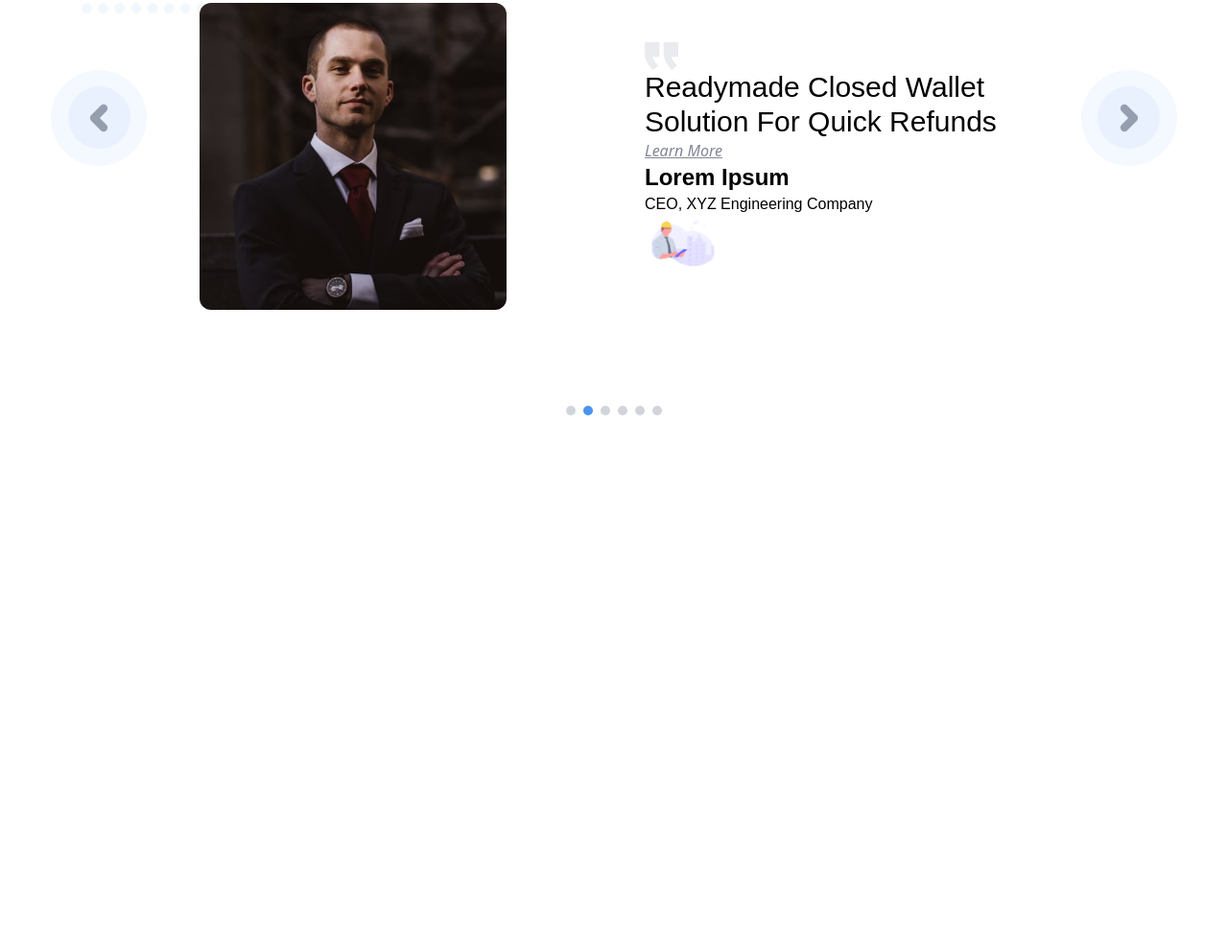
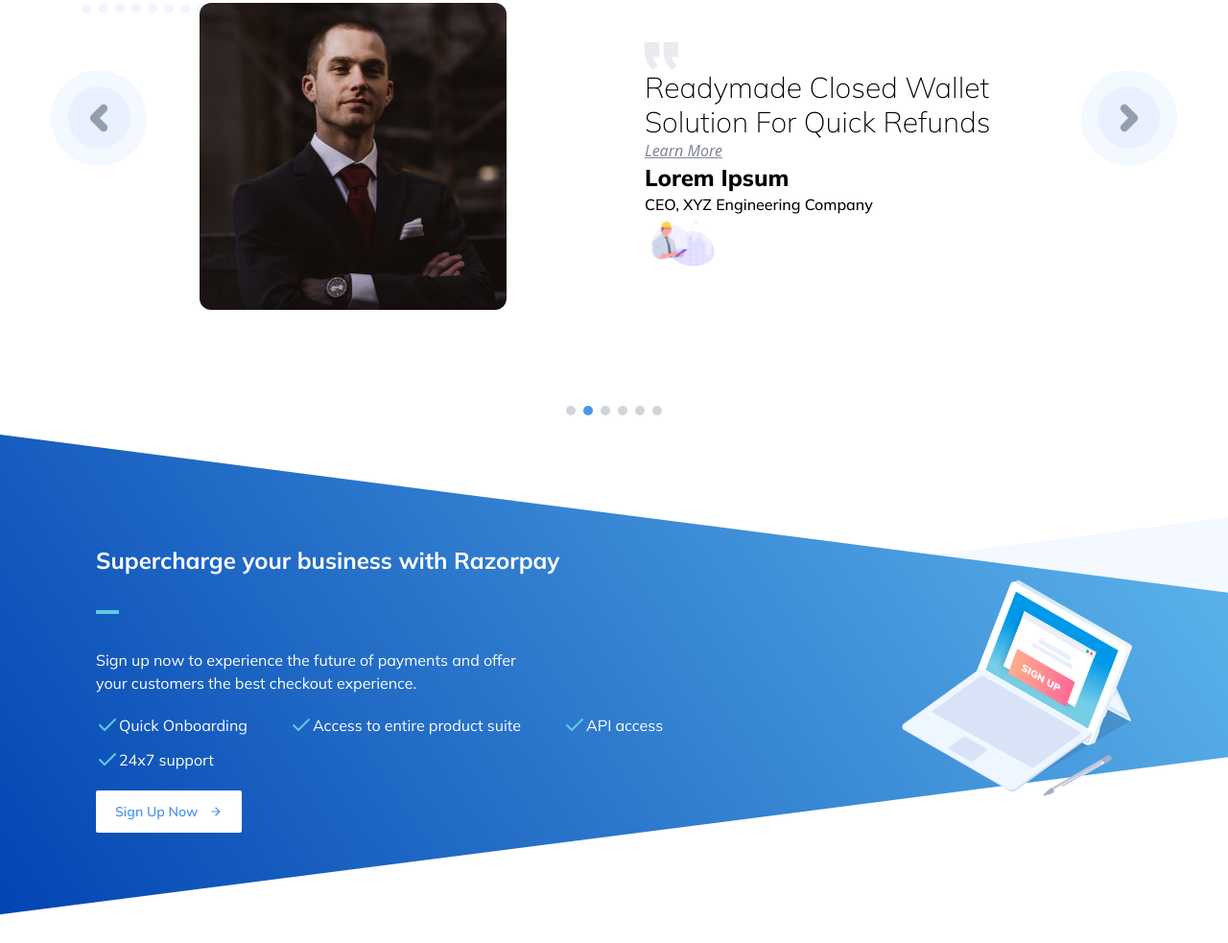
Before and after one commit to deepanshurao2001/CODEHELP-WEB, a website built with Vite: page razorpayclone/index.html in a window 1280 px wide. Shown: the part 6653-7636 px from the top of the page at 96% size. Before the commit the page ends 7106 px from the top, so only its background shows below. Built offline with nearby package versions, Linux system fonts and the light colour scheme.

Commit message:
razorpay done

```diff
--- a/razorpayclone/index.html
+++ b/razorpayclone/index.html
@@ -6,6 +6,9 @@
     <meta name="viewport" content="width=device-width, initial-scale=1.0">
     <script src="https://unpkg.com/feather-icons"></script>
     <title>Razorpay</title>
+    <link rel="preconnect" href="https://fonts.googleapis.com">
+    <link rel="preconnect" href="https://fonts.gstatic.com" crossorigin="">
+    <link href="https://fonts.googleapis.com/css2?family=Mulish:wght@200;300;400;500;600;700;800;900&amp;display=swap" rel="stylesheet">
     <link rel="stylesheet" href="main.css">
     <link rel="stylesheet" href="style.css">
     <style>
@@ -13,6 +16,10 @@
         background-size: 100% 100%;
         padding-top: 12rem;
         padding-bottom: 12rem;
+      }
+
+      .ctaSection{
+        background-size: 100% 100%;
       }
 
       .moveImage{
@@ -1092,9 +1099,7 @@
         </div>
 
       </section>
-
      <!-- Testimonail Section -->
-
       <section class="relative">
 
             <div class="w-11/12 max-w-[1300px] mx-auto relative py-20">
@@ -1180,9 +1185,62 @@
 
               </div>
             </div>
+      </section>
+
+      <!-- second last section -->
+      <section class="relative bg-[url(./image/CTABg.svg)] w-full h-full bg-no-repeat bg-cover ctaSection min-h-[530px] flex ">
+        <!-- main content box -->
+        <div class="w-11/12 max-w-[1080px] relative flex flex-row items-center mx-auto justify-between space-x-18">
+
+          <!-- left part -->
+          <div class="flex flex-col gap-5  max-w-[600px]">
+            <h2 class="font-mullish font-bold text-white text-2xl">Supercharge your business with Razorpay</h2>
+            <div class="w-6 h-1 bg-greenLight my-4" ></div>
+            <p class="font-mullish text-white">Sign up now to experience the future of payments and offer <br> your customers the best checkout experience.</p>
+            <ul class="flex flex-row flex-wrap gap-x-11 text-white gap-y-3">
+              <li class="flex flex-row font-mullish text-white">
+                <i data-feather="check" class="text-greenLight"></i>
+                <span>Quick Onboarding</span>
+              </li>
+              <li class="flex flex-row  font-mullish text-white">
+                <i data-feather="check" class="text-greenLight"></i>
+                <span>Access to entire product suite</span>
+              </li>
+              <li class="flex flex-row  font-mullish text-white">
+                <i data-feather="check" class="text-greenLight"></i>
+                <span>API access</span>
+              </li>
+              <li class="flex flex-row  font-mullish text-white">
+                <i data-feather="check" class="text-greenLight"></i>
+                <span>24x7 support</span>
+              </li>
+            </ul>
+
+            <button class="py-3 px-5 font-mullish rounded-sm text-sm font-semibold bg-white text-lightBlue300 transition-all duration-200
+              hover:text-lightBlue500 flex items-center place-self-start">Sign Up Now
+                <svg
+              viewBox="0 0 24 24"
+                focusable="false"
+                class="w-[14px] h-[14px] ml-3 p"
+                >
+                <path
+                fill="currentColor"
+                d="M12 4l-1.41 1.41L16.17 11H4v2h12.17l-5.58 5.59L12 20l8-8z"
+                ></path>
+                </svg>
+                </button>
+
+
 
           </div>
+           <!-- right side image -->
+          <img src="./image/ctaImg.svg " alt="" class="w-[240px] h-[282 px]">
+        </div>
+
       </section>
+
+
+    </div>
 <script>
 feather.replace()
 </script>
```
Lines whose indentation alone changed are shown as unchanged.
